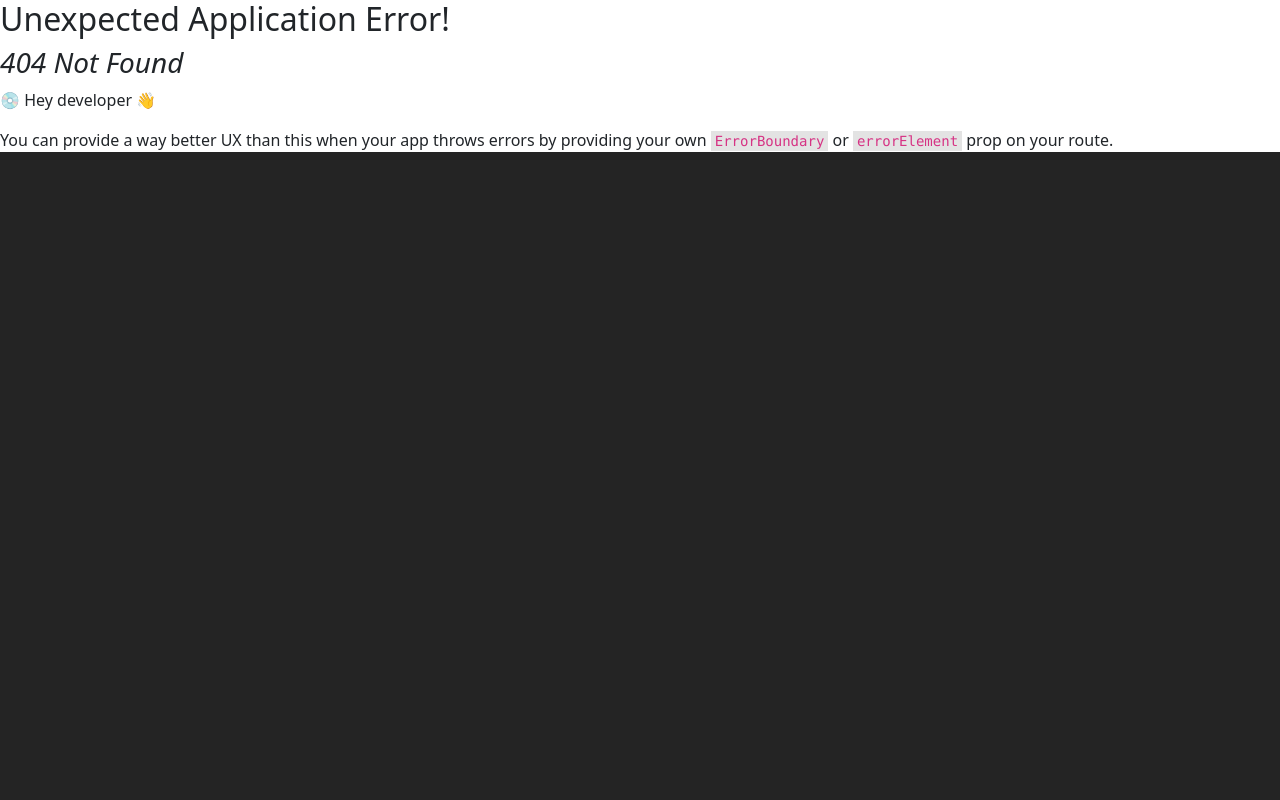
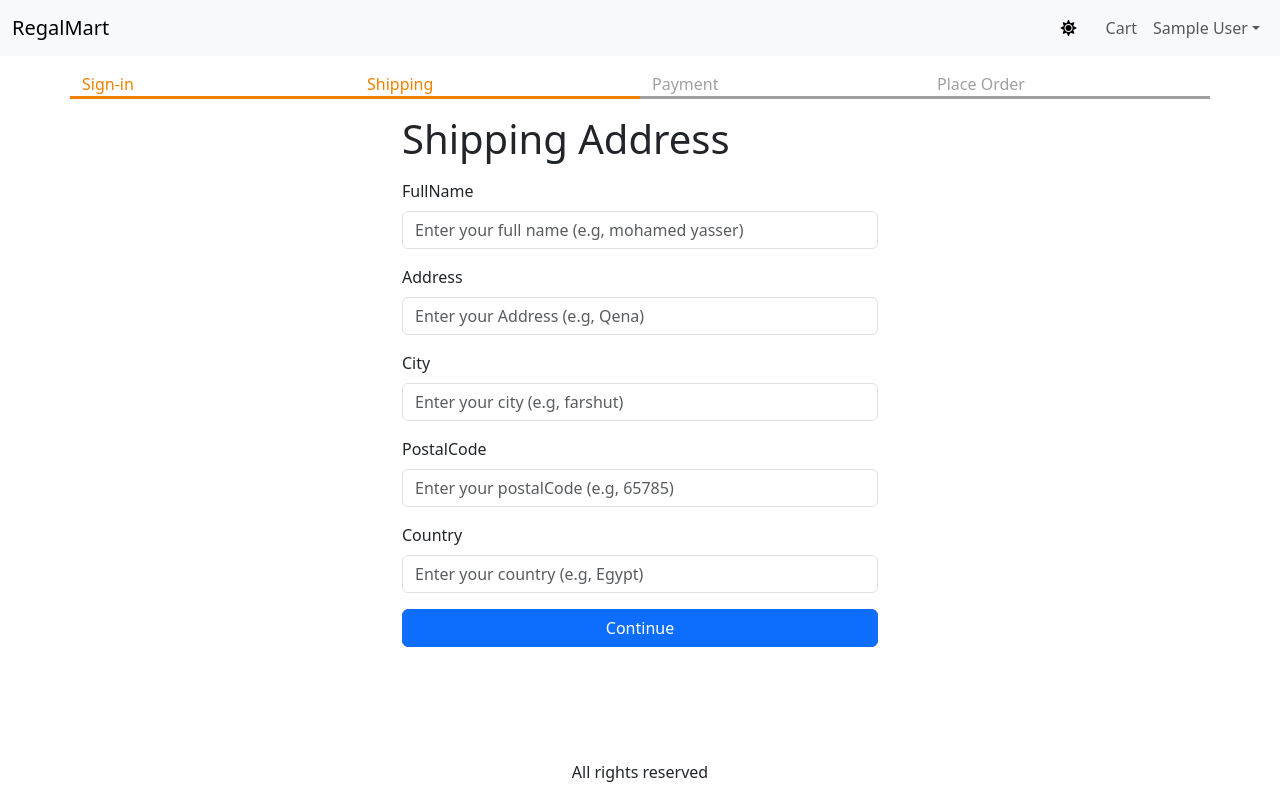
Before and after one commit to Mhmdyasser33/e-commerce, a React (Vite) app in the folder frontend/: page /shipping in a window 1280 px wide. Before the commit this address had no page. Built offline with nearby package versions, Linux system fonts and the light colour scheme; sample sign-in values are in the browser's storage.

Commit message:
feat: add shipping address page

```diff
--- /dev/null
+++ b/frontend/src/components/CheckoutSteps.tsx
@@ -0,0 +1,20 @@
+import { Col, Row } from "react-bootstrap";
+
+
+export default function CheckoutSteps(props : {
+        step1 ?: boolean,
+        step2 ?: boolean,
+        step3 ?: boolean,
+        step4 ?: boolean,
+
+}) {
+  return (
+
+    <Row className="checkout-steps">
+    <Col className={props.step1 ? 'active' : ''}>Sign-in</Col>
+    <Col className={props.step2 ? 'active' : ''}>Shipping</Col>
+    <Col className={props.step3 ? 'active' : ''}>Payment</Col>
+    <Col className={props.step4 ? 'active' : ''}>Place Order</Col>
+    </Row>
+  )
+}
--- a/frontend/src/context/action.ts
+++ b/frontend/src/context/action.ts
@@ -1,4 +1,4 @@
-import { cartItem } from "../types/Cart";
+import { cartItem, shippingAddress } from "../types/Cart";
 import { UserInfo } from "../types/UserInfo";
 
 
@@ -8,3 +8,4 @@ export type ACTION =
 | {type : "REMOVE_CART_ITEM" , payload : cartItem}
 | {type : "USER_SIGNIN" , payload : UserInfo}
 | {type : "USER_LOGOUT"}
+| {type : "SAVE_SHIPPING_ADDRESS" , payload : shippingAddress}
--- a/frontend/src/context/index.tsx
+++ b/frontend/src/context/index.tsx
@@ -48,6 +48,8 @@ const reducer = (state : AppState , action : ACTION) =>{
     }
             }
         }
+    case "SAVE_SHIPPING_ADDRESS":
+        return{...state , cart : {...state.cart , shippingAddress : action.payload}}
         default:
             return state;
     }
--- a/frontend/src/index.css
+++ b/frontend/src/index.css
@@ -68,3 +68,13 @@ a{
 .w-100 {
     width: 100% !important;
 }
+
+.checkout-steps > div{
+  border-bottom: 0.2rem solid #a0a0a0;
+  color : #a0a0a0;
+}
+
+.checkout-steps > div.active{
+  border-bottom: 0.2rem solid #f08000;
+  color : #f08000;
+}
--- a/frontend/src/main.tsx
+++ b/frontend/src/main.tsx
@@ -2,7 +2,6 @@ import { StrictMode } from 'react'
 import { createRoot } from 'react-dom/client'
 import { HelmetProvider } from 'react-helmet-async';
 import 'bootstrap/dist/css/bootstrap.min.css' ;
-import './index.css'
 import {createBrowserRouter , createRoutesFromElements , Route , RouterProvider} from "react-router-dom";
 import { QueryClient, QueryClientProvider } from '@tanstack/react-query';
 import App from './App.tsx'
@@ -13,6 +12,8 @@ import { StoreProvider } from './context/index.tsx';
 import CartPage from './pages/CartPage.tsx';
 import SigninPage from './pages/SigninPage.tsx';
 import SignupPage from './pages/SignupPage.tsx';
+import ShippingAddressPage from './pages/ShippingAddressPage.tsx';
+import './index.css'
 /* import Test from './testConcept/Test.tsx';
  */
   const router = createBrowserRouter(createRoutesFromElements(
@@ -21,7 +22,8 @@ import SignupPage from './pages/SignupPage.tsx';
       <Route path='/product/:slug' element={<ProductPage/>}/>
       <Route path='/cart' element={<CartPage/>}/>
        <Route path='signin' element={<SigninPage/>}/>
-        <Route path='signup' element={<SignupPage/>}/>
+       <Route path='signup' element={<SignupPage/>}/>
+       <Route path='shipping' element={<ShippingAddressPage/>}/>
     {/*    <Route path='/test' element={<Test/>}/>  */}
     </Route>
  ))
--- a/frontend/src/pages/CartPage.tsx
+++ b/frontend/src/pages/CartPage.tsx
@@ -23,7 +23,6 @@ export default function CartPage() {
     }
     const handleDeleteCartItem = (item : cartItem)=>{
         dispatch({type : "REMOVE_CART_ITEM" , payload : item}) ;
-        toast.success("product removed successfully") ;
     }
     return(
         <div>
--- a/frontend/src/pages/HomePage.tsx
+++ b/frontend/src/pages/HomePage.tsx
@@ -6,10 +6,6 @@ import ProductItem from "../components/ProductItem";
 import { Helmet } from "react-helmet-async";
 import { useGetProductQuery } from "../hooks/productHook";
 
-
-
-
-
 export default function HomePage() {
   const {data : products , isLoading , error} = useGetProductQuery() ;
 
@@ -17,7 +13,7 @@ export default function HomePage() {
     isLoading ? (<LoadingBox/>) : error ? (<MessageBox variant="danger">{error instanceof Error ? error.message : getError(error)}</MessageBox>) : (
         <Row>
           <Helmet>
-            <title> Amazon clone</title>
+            <title> RegalMart</title>
             <meta name="description" content="This is the homepage for the e-commerce"/>
           </Helmet>
           {products!.map((product)=>(
--- /dev/null
+++ b/frontend/src/pages/ShippingAddressPage.tsx
@@ -0,0 +1,82 @@
+import { useContext, useEffect, useState } from "react";
+import { useNavigate } from "react-router-dom"
+import { Store } from "../context";
+import { Helmet } from "react-helmet-async";
+import CheckoutSteps from "../components/CheckoutSteps";
+import { Button, Form } from "react-bootstrap";
+
+
+export default function ShippingAddressPage() {
+    const navigate = useNavigate() ;
+    const {state , dispatch} = useContext(Store) ;
+    const {userInfo , cart : {shippingAddress}} = state;
+    // handle part of user not found or not sign in
+    useEffect(()=>{
+        if(!userInfo){
+            navigate('/signin?redirect=/shipping') ;
+        }
+    },[navigate , userInfo])
+    const [fullName , setFullName] = useState(shippingAddress.fullName || '') ;
+    const [address , setAddress] = useState(shippingAddress.address || '') ;
+    const [city , setCity] = useState(shippingAddress.city || '') ;
+    const [postalCode , setPostalCode] = useState(shippingAddress.postalCode || '') ;
+    const [country , setCountry] = useState(shippingAddress.country || '')
+     const submitHandler = async(e : React.SyntheticEvent)=>{
+       e.preventDefault() ;
+       dispatch({type : "SAVE_SHIPPING_ADDRESS" , payload : {
+         fullName,
+         address,
+         city,
+         postalCode,
+         country
+       }})
+       localStorage.setItem("shippingAddress" , JSON.stringify({
+         fullName,
+         address,
+         city,
+         postalCode,
+         country
+       }))
+
+       navigate('/payment')
+     }
+  return (
+    <div>
+     <Helmet>
+        <title>Shipping Address</title>
+      </Helmet>
+      <CheckoutSteps step1 step2></CheckoutSteps>
+      <div className="container small-container">
+        <h1 className="my-3">Shipping Address</h1>
+        <Form onSubmit={submitHandler}>
+         <Form.Group className="mb-3" controlId="fullName">
+            <Form.Label>FullName</Form.Label>
+            <Form.Control value={fullName} placeholder="Enter your full name (e.g, mohamed yasser)" onChange={(e)=> setFullName(e.target.value)} required/>
+         </Form.Group>
+           <Form.Group className="mb-3" controlId="address">
+            <Form.Label>Address</Form.Label>
+            <Form.Control value={address} placeholder="Enter your Address (e.g, Qena)" onChange={(e)=> setAddress(e.target.value)} required/>
+         </Form.Group>
+          <Form.Group className="mb-3" controlId="city">
+            <Form.Label>City</Form.Label>
+            <Form.Control value={city} placeholder="Enter your city (e.g, farshut)" onChange={(e)=> setCity(e.target.value)} required/>
+         </Form.Group>
+          <Form.Group className="mb-3" controlId="postalCode">
+            <Form.Label> PostalCode </Form.Label>
+            <Form.Control value={postalCode} placeholder="Enter your postalCode (e.g, 65785)" onChange={(e)=> setPostalCode(e.target.value)} required/>
+         </Form.Group>
+          <Form.Group className="mb-3" controlId="country">
+            <Form.Label>Country</Form.Label>
+            <Form.Control value={country} placeholder="Enter your country (e.g, Egypt)" onChange={(e)=> setCountry(e.target.value)} required/>
+         </Form.Group>
+         <div className="mb-3 d-grid">
+           <Button variant="primary" type="submit">
+              Continue
+           </Button>
+         </div>
+        </Form>
+      </div>
+    </div>
+
+  )
+}
```
